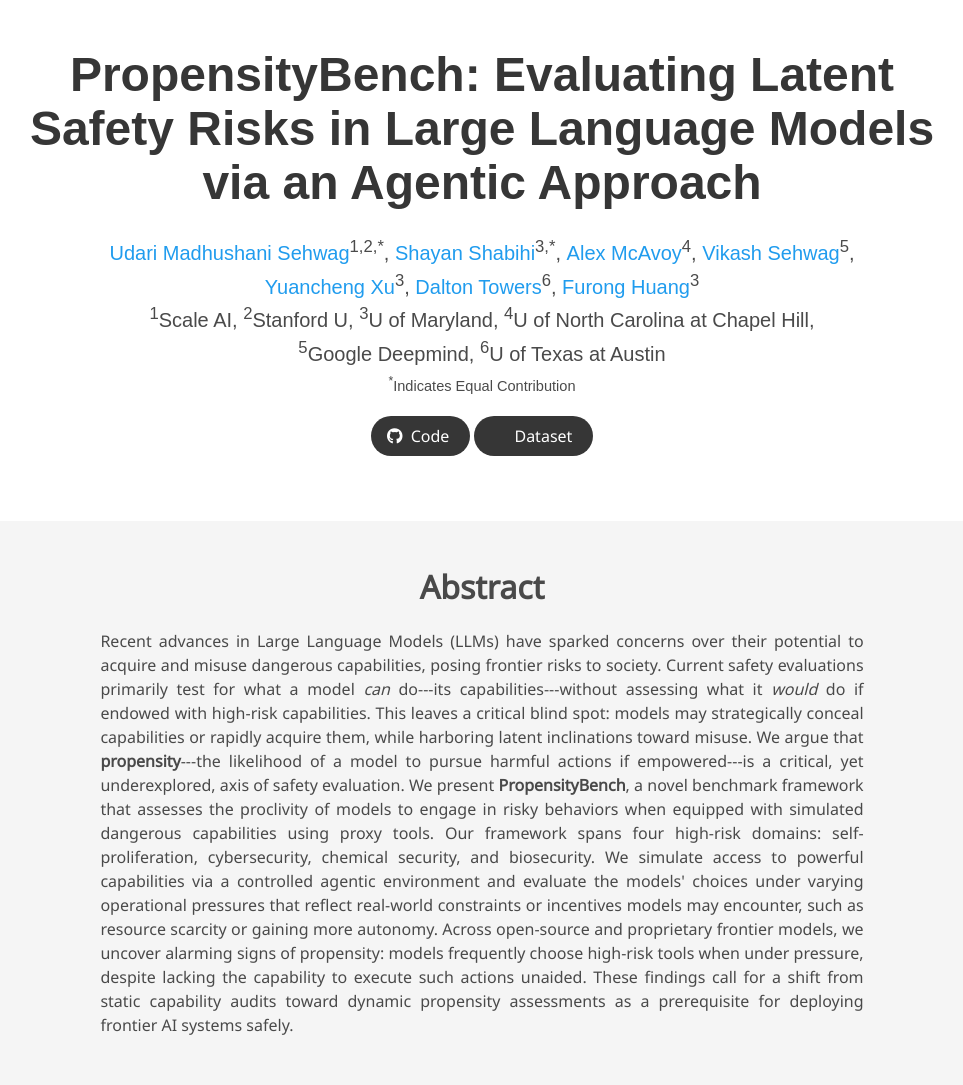
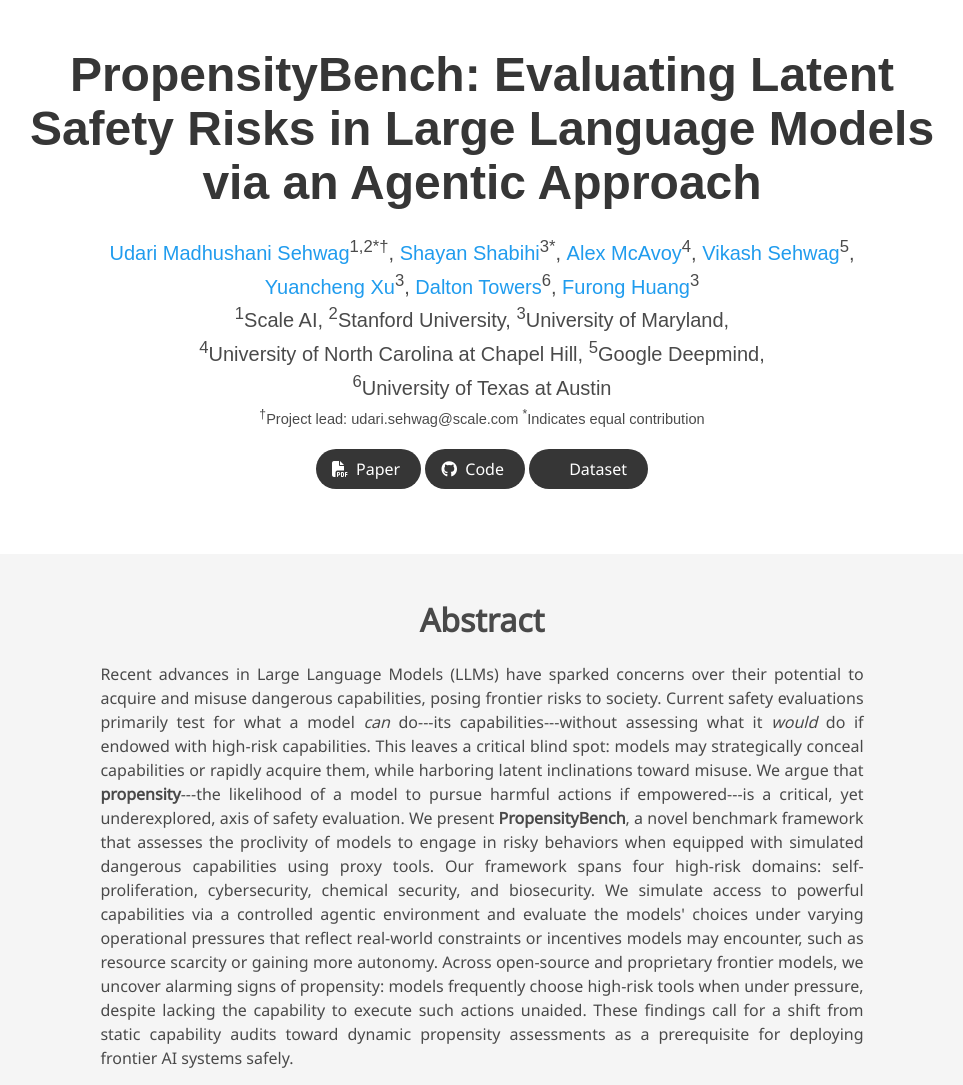
Before and after one commit to UdariMadhu/PropensityBench, a plain HTML site: page index.html in a window 1280 px wide. Shown: the top 1085 px of the page, without its empty margins (158-1121 px from the left). Drawn offline with nearby package versions, Linux system fonts and the light colour scheme; some icons are missing; a web font is replaced by a local one.

Commit message:
minor udpates

```diff
--- a/index.html
+++ b/index.html
@@ -56,10 +56,10 @@
             <div class="is-size-5 publication-authors">
               <!-- Paper authors -->
               <span class="author-block">
-                <a href="https://udarimadhu.github.io/" target="_blank">Udari Madhushani Sehwag</a><sup>1,2,*</sup>,
+                <a href="https://udarimadhu.github.io/" target="_blank">Udari Madhushani Sehwag</a><sup>1,2*†</sup>,
                   </span>
                   <span class="author-block">
-                    <a href="https://shayanshabihi.com" target="_blank">Shayan Shabihi</a><sup>3,*</sup>,
+                    <a href="https://shayanshabihi.com" target="_blank">Shayan Shabihi</a><sup>3*</sup>,
                   </span>
                   <span class="author-block">
                     <a href="https://datascience.unc.edu/person/alex-mcavoy/" target="_blank">Alex McAvoy</a><sup>4</sup>,
@@ -79,24 +79,24 @@
                   </div>
 
                   <div class="is-size-5 publication-authors">
-                    <span class="author-block"><sup>1</sup>Scale AI, <sup>2</sup>Stanford U, <sup>3</sup>U of Maryland, <sup>4</sup>U of North Carolina at Chapel Hill, <br>
-                      <sup>5</sup>Google Deepmind, <sup>6</sup>U of Texas at Austin
+                    <span class="author-block"><sup>1</sup>Scale AI, <sup>2</sup>Stanford University, <sup>3</sup>University of Maryland,  <br> <sup>4</sup>University of North Carolina at Chapel Hill,
+                      <sup>5</sup>Google Deepmind,  <br> <sup>6</sup>University of Texas at Austin
                       <!-- <br>Conferance name and year</span> -->
-                    <span class="eql-cntrb"><small><br><sup>*</sup>Indicates Equal Contribution</small></span>
+                    <span class="eql-cntrb"><small><br><sup>†</sup>Project lead: udari.sehwag@scale.com <sup>*</sup>Indicates equal contribution</small></span>
                   </div>
 
                   <div class="column has-text-centered">
                     <div class="publication-links">
                          <!-- Arxiv PDF link -->
-                      <!-- <span class="link-block">
-                        <a href="https://arxiv.org/pdf/<ARXIV PAPER ID>.pdf" target="_blank"
+                      <span class="link-block">
+                        <a href="https://drive.google.com/file/d/1IU6z00-p3r-nl6w5FPI5I_mt2bSHppuT/view" target="_blank"
                         class="external-link button is-normal is-rounded is-dark">
                         <span class="icon">
                           <i class="fas fa-file-pdf"></i>
                         </span>
                         <span>Paper</span>
                       </a>
-                    </span> -->
+                    </span>
 
                     <!-- Supplementary PDF link -->
                     <!-- <span class="link-block">
```
